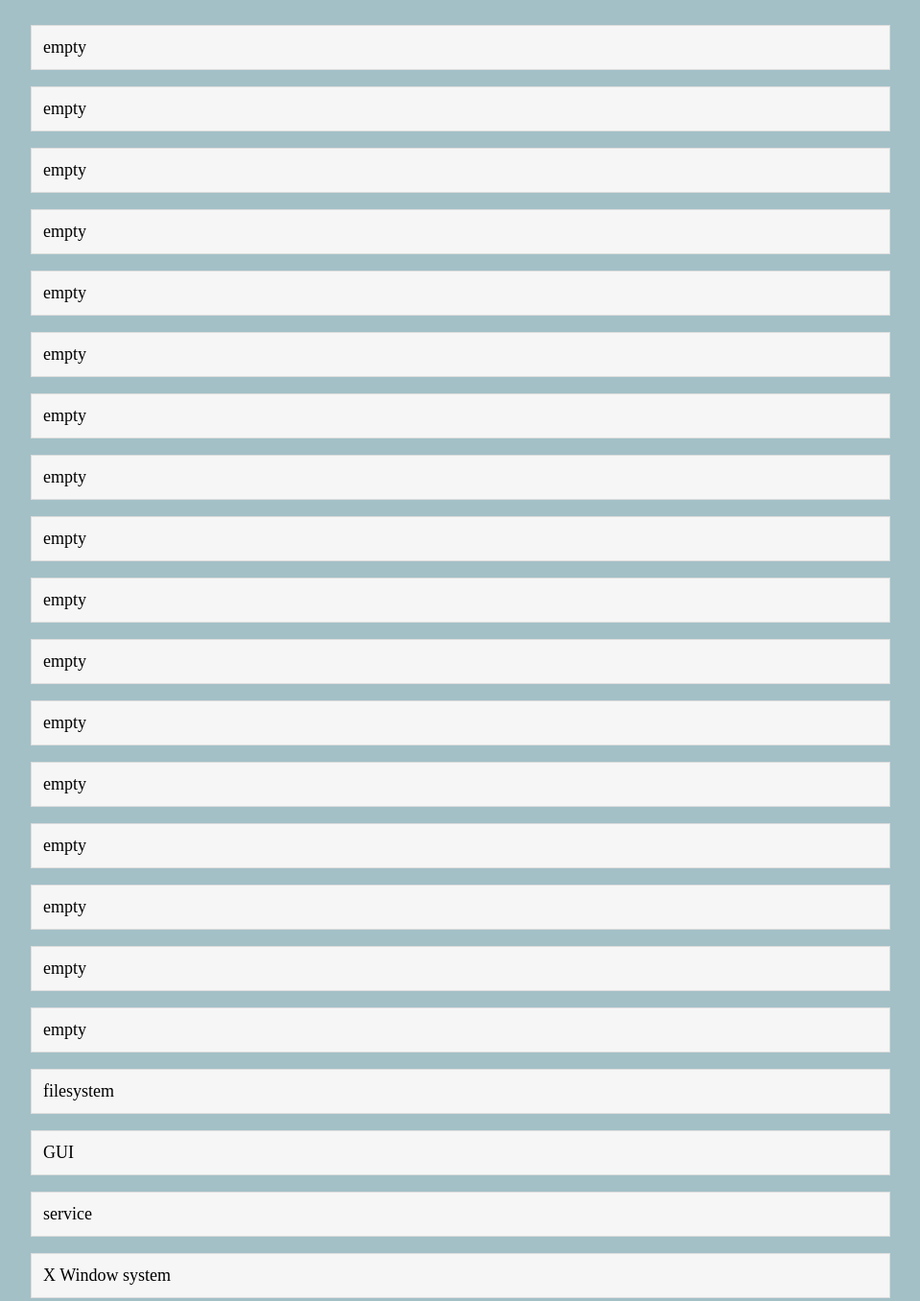
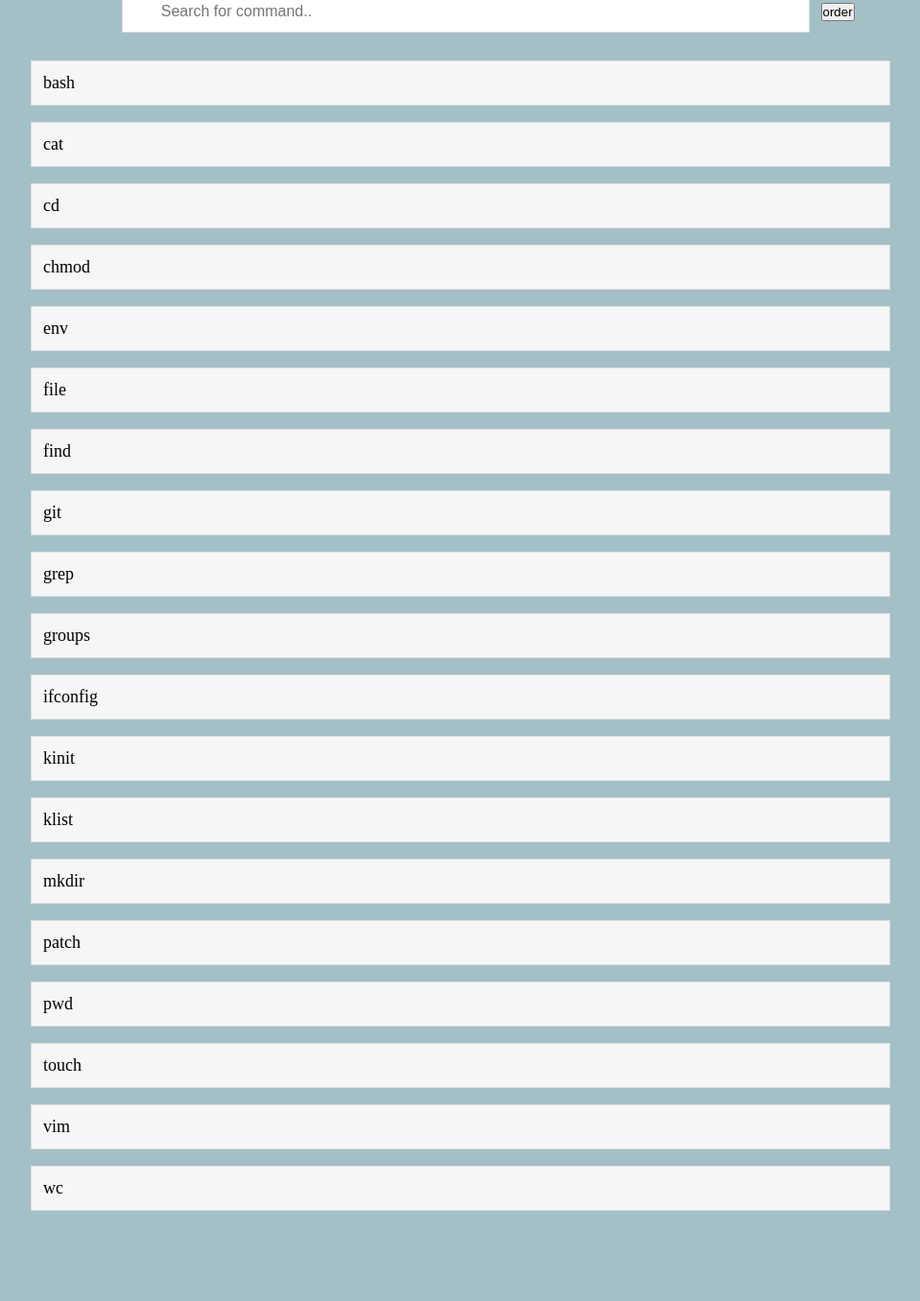
Before and after one commit to brunovmc/linuxCommands, a plain HTML site: page index.html in a window 1280 px wide. Shown: the part 418-1774 px from the top of the page at 96% size, without its empty margins (96-1055 px from the left). After the commit the page ends 1744 px from the top, so only its background shows below. Drawn offline with Linux system fonts and the light colour scheme.

Commit message:
content update

```diff
--- a/index.html
+++ b/index.html
@@ -47,118 +47,109 @@
     </div>
     <div class="inputTitle">
       <h1>Linux commands:~$</h1>
+      <h6>known commands <span id="knownCommands">0</span> </h6>
       <input type="text" id="myInput" onkeyup="searchList()" placeholder="Search for command.." title="Type in a name">
       <button onclick="sortListDir()">order</button>
     </div>
 
 
     <ul class="list" id=myUL>
-      <li id="service">service<a href="#service" class="clickable-heading">service</a>
+      <li id="ifconfig">ifconfig<a href="#ifconfig" class="clickable-heading">ifconfig</a>
         <div class="content hide">
-            <h2>service</h2>
+            <h2>ifconfig</h2>
         </div>
       </li>
-      <li id="filesystem">filesystem<a href="#filesystem" class="clickable-heading">filesystem</a>
+      <li id="groups">groups<a href="#groups" class="clickable-heading">groups</a>
         <div class="content hide">
-            <h2>filesystem</h2>
+            <h2>groups</h2>
         </div>
       </li>
-      <li id="xWindowSystem">X Window system<a href="#xWindowSystem"  class="clickable-heading">X Window system</a>
+      <li id="kinit">kinit<a href="#kinit"  class="clickable-heading">kinit</a>
         <div class="content hide">
-            <h2>X Window system</h2>
+            <h2>kinit</h2>
         </div>
       </li>
-      <li id="GUI">GUI (Graphical User Interface)<a href="#GUI"  class="clickable-heading">GUI</a>
+      <li id="patch">patch<a href="#patch"  class="clickable-heading">patch</a>
         <div class="content hide">
-            <h2>GUI (Graphical User Interface)</h2>
+            <h2>patch</h2>
         </div>
       </li>
-      <li>empty<a href="#service" class="clickable-heading">empty</a>
+      <li id="cat">cat<a href="#cat"  class="clickable-heading">cat</a>
         <div class="content hide">
-            <h2>empty</h2>
+            <h2>cat</h2>
         </div>
       </li>
-      <li>empty<a href="#service" class="clickable-heading">empty</a>
+      <li id="cd">cd<a href="#cd"  class="clickable-heading">cd</a>
         <div class="content hide">
-            <h2>empty</h2>
+            <h2>cd</h2>
         </div>
       </li>
-      <li>empty<a href="#service" class="clickable-heading">empty</a>
+      <li id="vim">vim<a href="#vim"  class="clickable-heading">vim</a>
         <div class="content hide">
-            <h2>empty</h2>
+            <h2>vim</h2>
         </div>
       </li>
-      <li>empty<a href="#service" class="clickable-heading">empty</a>
+      <li id="touch">touch<a href="#touch"  class="clickable-heading">touch</a>
         <div class="content hide">
-            <h2>empty</h2>
+            <h2>touch</h2>
         </div>
       </li>
-      <li>empty<a href="#service" class="clickable-heading">empty</a>
+      <li id="find">find<a href="#find"  class="clickable-heading">find</a>
         <div class="content hide">
-            <h2>empty</h2>
+            <h2>find</h2>
         </div>
       </li>
-      <li>empty<a href="#service" class="clickable-heading">empty</a>
+      <li id="env">env<a href="#env"  class="clickable-heading">env</a>
         <div class="content hide">
-            <h2>empty</h2>
+            <h2>env</h2>
         </div>
       </li>
-      <li>empty<a href="#service" class="clickable-heading">empty</a>
+      <li id="mkdir">mkdir<a href="#mkdir"  class="clickable-heading">mkdir</a>
         <div class="content hide">
-            <h2>empty</h2>
+            <h2>mkdir</h2>
         </div>
       </li>
-      <li>empty<a href="#service" class="clickable-heading">empty</a>
+      <li id="grep">grep<a href="#grep"  class="clickable-heading">grep</a>
         <div class="content hide">
-            <h2>empty</h2>
+            <h2>grep</h2>
         </div>
       </li>
-      <li>empty<a href="#service" class="clickable-heading">empty</a>
+      <li id="git">git<a href="#git"  class="clickable-heading">git</a>
         <div class="content hide">
-            <h2>empty</h2>
+            <h2>git</h2>
         </div>
       </li>
-      <li>empty<a href="#service" class="clickable-heading">empty</a>
+      <li id="chmod">chmod<a href="#chmod"  class="clickable-heading">chmod</a>
         <div class="content hide">
-            <h2>empty</h2>
+            <h2>chmod</h2>
         </div>
       </li>
-      <li>empty<a href="#service" class="clickable-heading">empty</a>
+      <li id="bash">bash<a href="#bash"  class="clickable-heading">bash</a>
         <div class="content hide">
-            <h2>empty</h2>
+            <h2>bash</h2>
         </div>
       </li>
-      <li>empty<a href="#service" class="clickable-heading">empty</a>
+      <li id="file">file<a href="#file"  class="clickable-heading">file</a>
         <div class="content hide">
-            <h2>empty</h2>
+            <h2>file</h2>
         </div>
       </li>
-      <li>empty<a href="#service" class="clickable-heading">empty</a>
+      <li id="wc">wc<a href="#wc"  class="clickable-heading">wc</a>
         <div class="content hide">
-            <h2>empty</h2>
+            <h2>wc</h2>
         </div>
       </li>
-      <li>empty<a href="#service" class="clickable-heading">empty</a>
+      <li id="klist">klist<a href="#klist"  class="clickable-heading">klist</a>
         <div class="content hide">
-            <h2>empty</h2>
+            <h2>klist</h2>
         </div>
       </li>
-      <li>empty<a href="#service" class="clickable-heading">empty</a>
+      <li id="pwd">pwd<a href="#pwd"  class="clickable-heading">pwd</a>
         <div class="content hide">
-            <h2>empty</h2>
+            <h2>pwd</h2>
         </div>
       </li>
-      <li>empty<a href="#service" class="clickable-heading">empty</a>
-        <div class="content hide">
-            <h2>empty</h2>
-        </div>
-      </li>
-      <li>empty<a href="#service" class="clickable-heading">empty</a>
-        <div class="content hide">
-            <h2>empty</h2>
-        </div>
-      </li>
-    </ul>
+
 
     <div class="sidenav">
       <div class="bootProcess">
--- a/script.js
+++ b/script.js
@@ -90,3 +90,12 @@ function toggleDocs(event) {
 }
 
 document.addEventListener('click', toggleDocs, true);
+
+
+document.onreadystatechange = function () {
+  if (document.readyState === "interactive") {
+    var number = document.getElementById("myUL").getElementsByTagName("li").length;
+    console.log(number)
+    document.getElementById("knownCommands").innerHTML = number;
+  }
+}
```
